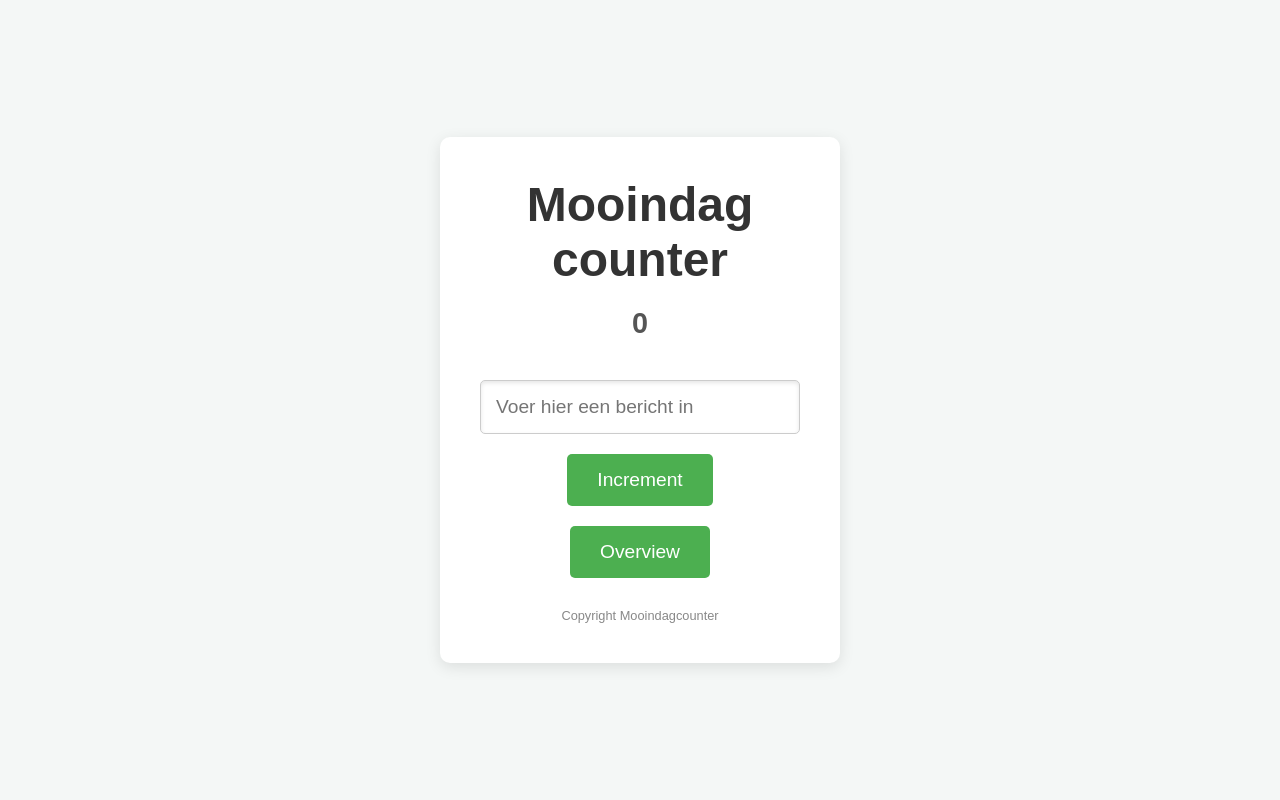
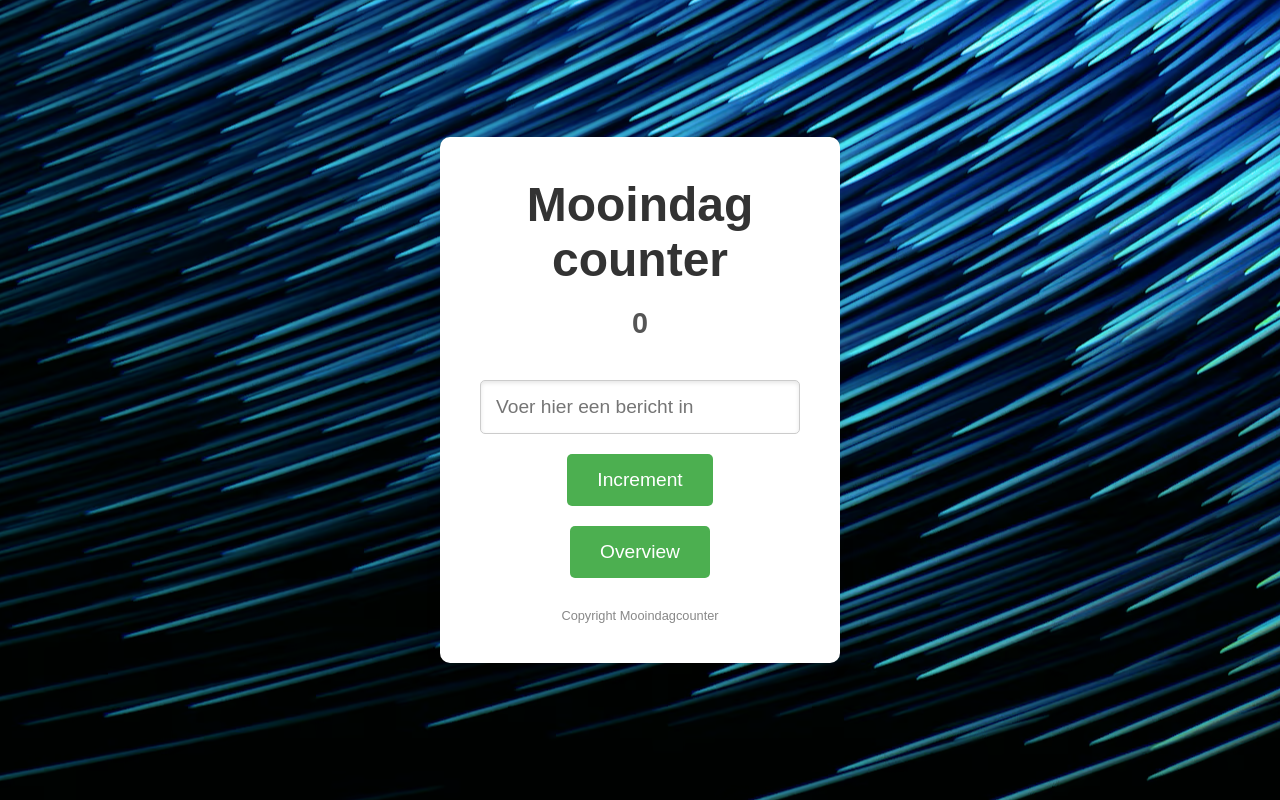
Before and after one commit to cdemmer04/mooindagcounter, a Flask app: page / in a window 1280 px wide. Run offline with Flask 3, Linux system fonts and the light colour scheme; data that the repository does not hold is empty.

Commit message:
background geprutst

```diff
--- a/static/style.css
+++ b/static/style.css
@@ -10,7 +10,10 @@
     align-items: center;
     height: 100vh;
     font-family: 'Arial', sans-serif;
-    background-color: #f4f7f6;
+    background-image: url("images/background.avif"); /* Verander dit pad naar jouw afbeelding */
+    background-size: auto;
+    background-repeat: no-repeat;
+    background-position: center;
 }
 
 .container {
```
Also changed, not shown: static/images/background.avif (added), 1 other file.
